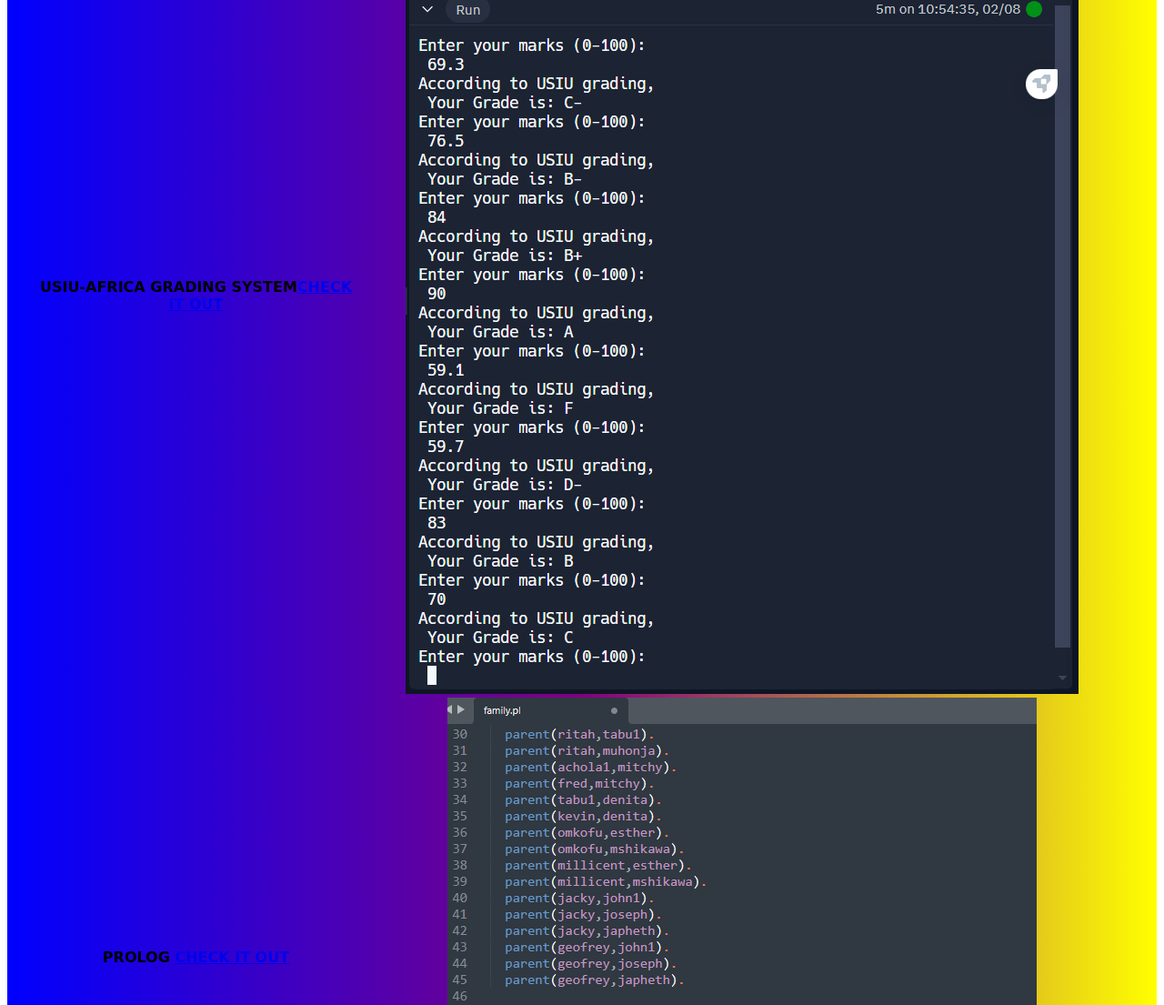
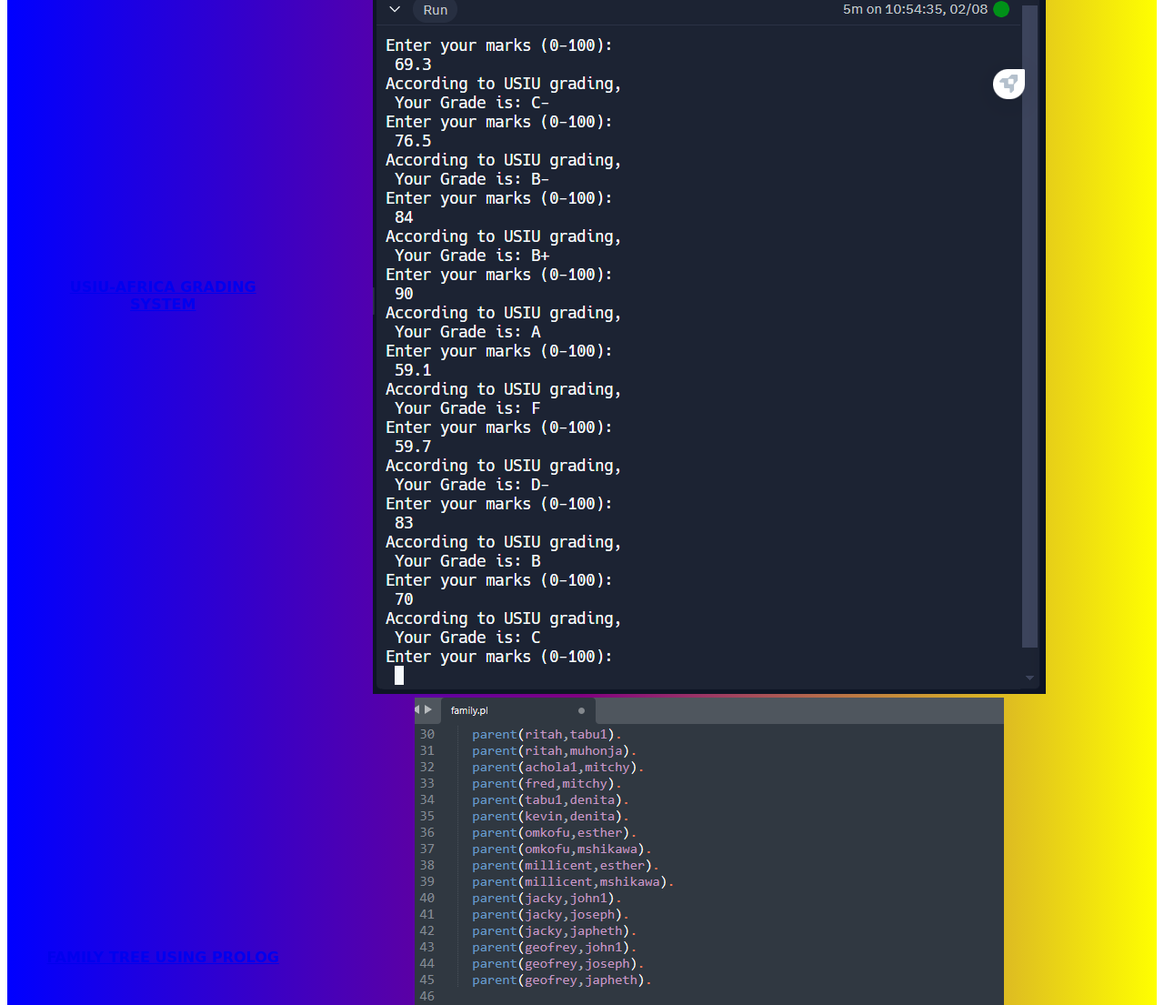
Before and after one commit to Maygreat-W/Margret.github.io, a plain HTML site: page myprojects.html in a window 1280 px wide. Shown: the part 548-1653 px from the top of the page at 91% size. Drawn offline with Linux system fonts and the light colour scheme.

Commit message:
Update myprojects.html

```diff
--- a/myprojects.html
+++ b/myprojects.html
@@ -19,26 +19,26 @@ img {
     <div class="content">
     <table>
         <tr>
-            <td><b><a href="https://github.com/Maygreat-W/Margret.github.io/blob/main/SIGNIN.html">SIGN-IN PAGE</a><br>Group Work By: Maria,Abdiwel, and Margret</td>
+            <td><b><a href="https://github.com/Maygreat-W/Margret.github.io/blob/main/SIGNIN.html">SIGN-IN PAGE</a><br>Group Work By: Maria, Abdiwel, and Margret</td>
             <td><img src="Screenshot 2024-01-22 111836.png"></a></td>
 
         </tr>
 
         <tr>
-            <td><b>USIU-AFRICA GRADING SYSTEM<a href="https://replit.com/@MargaretWafula/USIUgradingpy">CHECK IT OUT</a></td>
+            <td><b><a href="https://replit.com/@MargaretWafula/USIUgradingpy">USIU-AFRICA GRADING SYSTEM</a></td>
             <td><img src="Screenshot 2024-02-08 110032.png"></td>
 
 
         </tr>
 
         <tr>
-            <td><b>PROLOG <a href="https://github.com/Maygreat-W/Margret.github.io/blob/main/familytree.pl">CHECK IT OUT</a></td>
+            <td><b><a href="https://github.com/Maygreat-W/Margret.github.io/blob/main/familytree.pl">FAMILY TREE USING PROLOG</a></td>
                 <td><img src="Screenshot 2024-01-31 205035.png"></td>
 
         </tr>
 
         <tr>
-            <td><b>CALCULATION OF AREA USING OOP, FUNCTIONAL<a href="https://replit.com/@MargaretWafula/cArea-of-shapes">CHECK IT OUT</a></td>
+            <td><b><a href="https://replit.com/@MargaretWafula/cArea-of-shapes">CALCULATION OF AREA USING OOP, FUNCTIONAL</a></td>
             <td><img src="Screenshot 2024-01-31 214837.png"></td>
 
 
```
